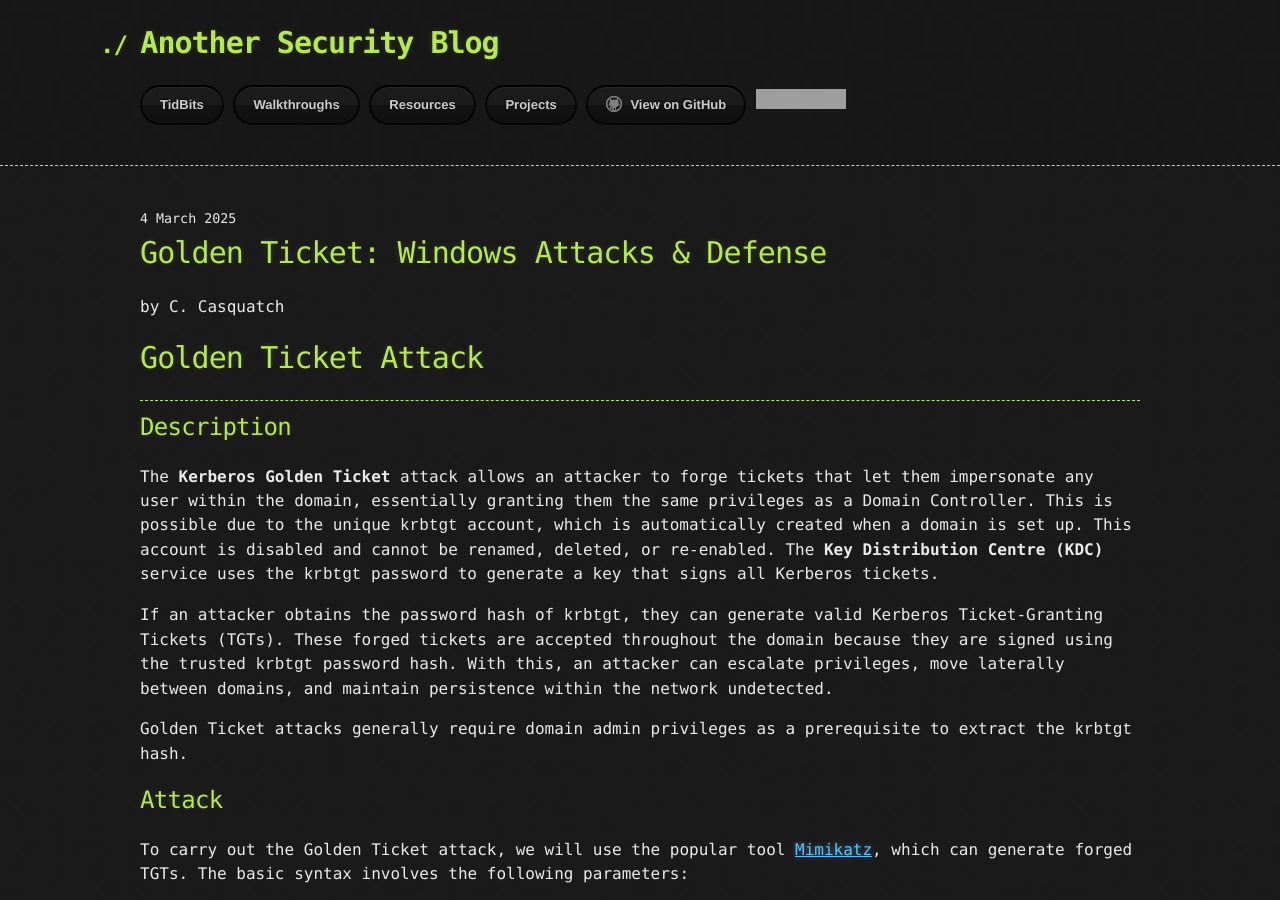
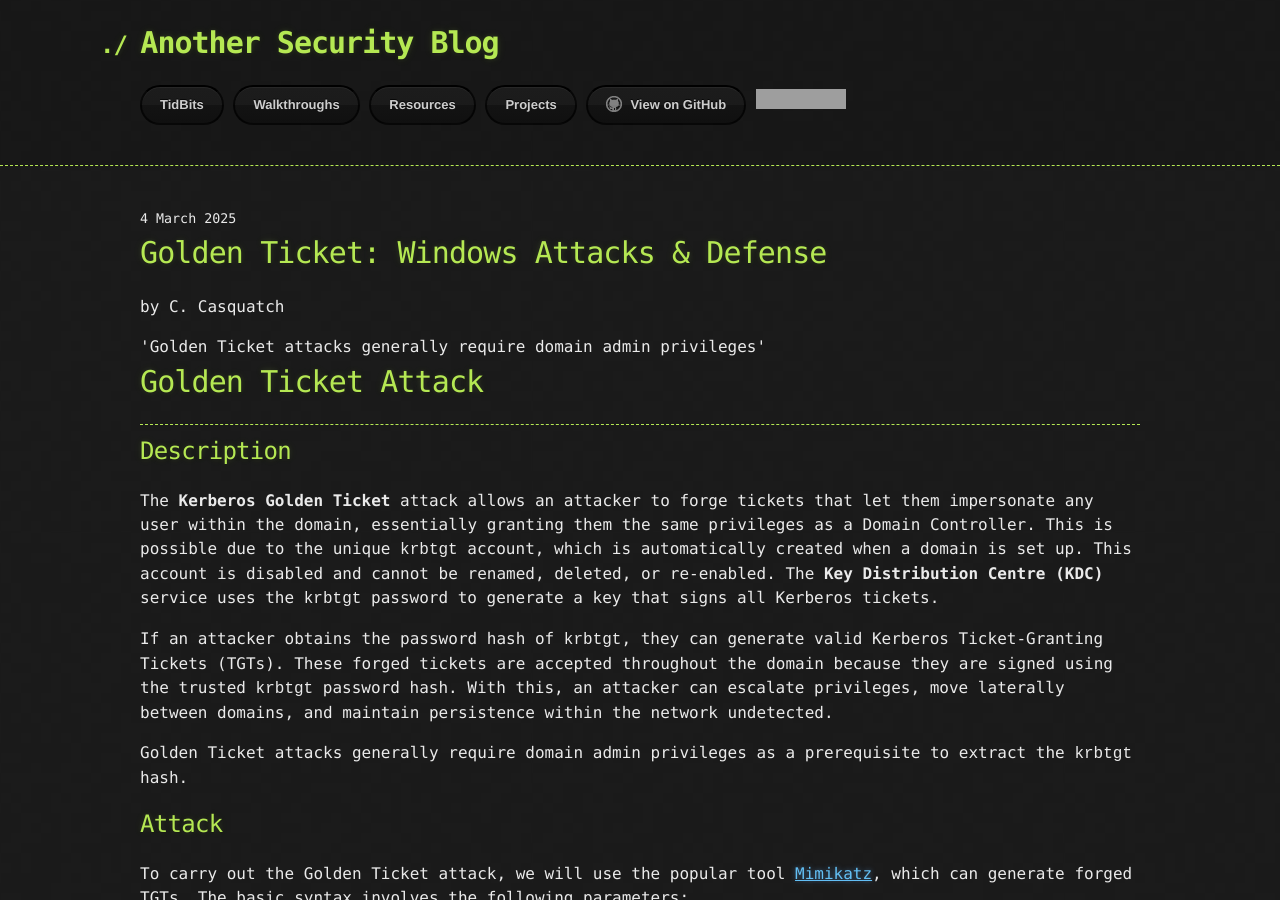
Before and after one commit to CyberCasquatch/cybercasquatch.github.io, a Jekyll site: the page built from _posts/Walkthroughs/2025-03-04-GOLDTICKET.html, in a window 1280 px wide and 900 px high. Built offline with Jekyll 4.4.1, drawn with Linux system fonts in a browser that asks for light colours; the repository's description, which GitHub fills in, is left out; grey boxes are pictures that could not be loaded.

Commit message:
Update 2025-03-04-GOLDTICKET.html

```diff
--- a/_posts/Walkthroughs/2025-03-04-GOLDTICKET.html
+++ b/_posts/Walkthroughs/2025-03-04-GOLDTICKET.html
@@ -6,6 +6,8 @@ author: C. Casquatch
 comments: false
 tag: ['windows', 'golden ticket', 'htb']
 ---
+
+'Golden Ticket attacks generally require domain admin privileges'
 
 <!DOCTYPE html>
 <html lang="en">
```
